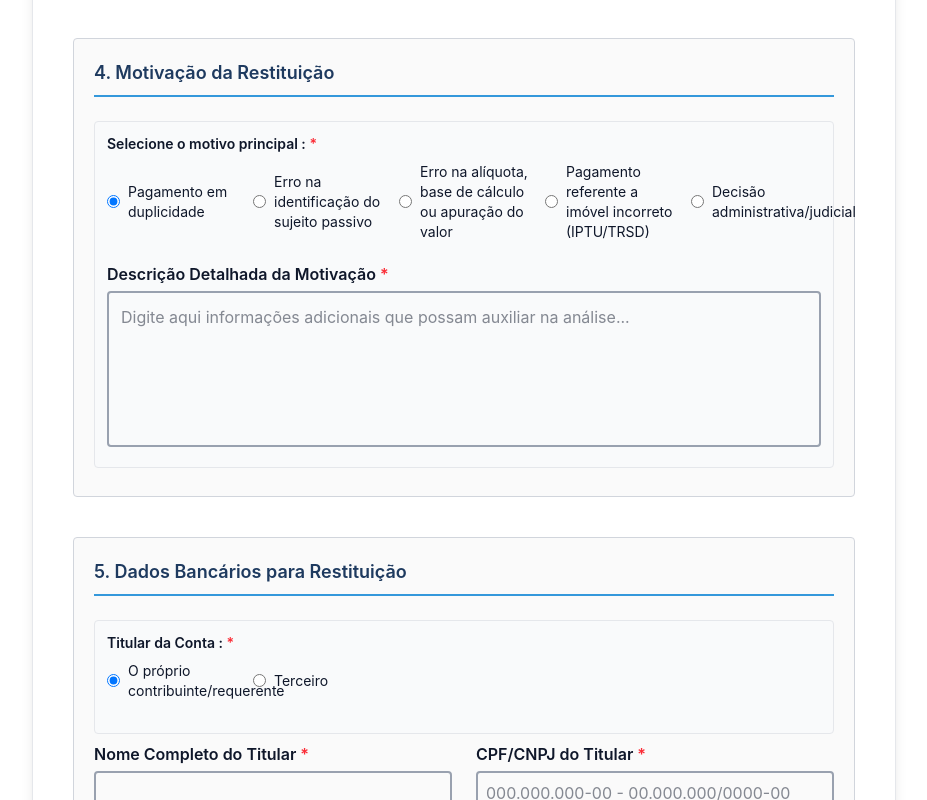
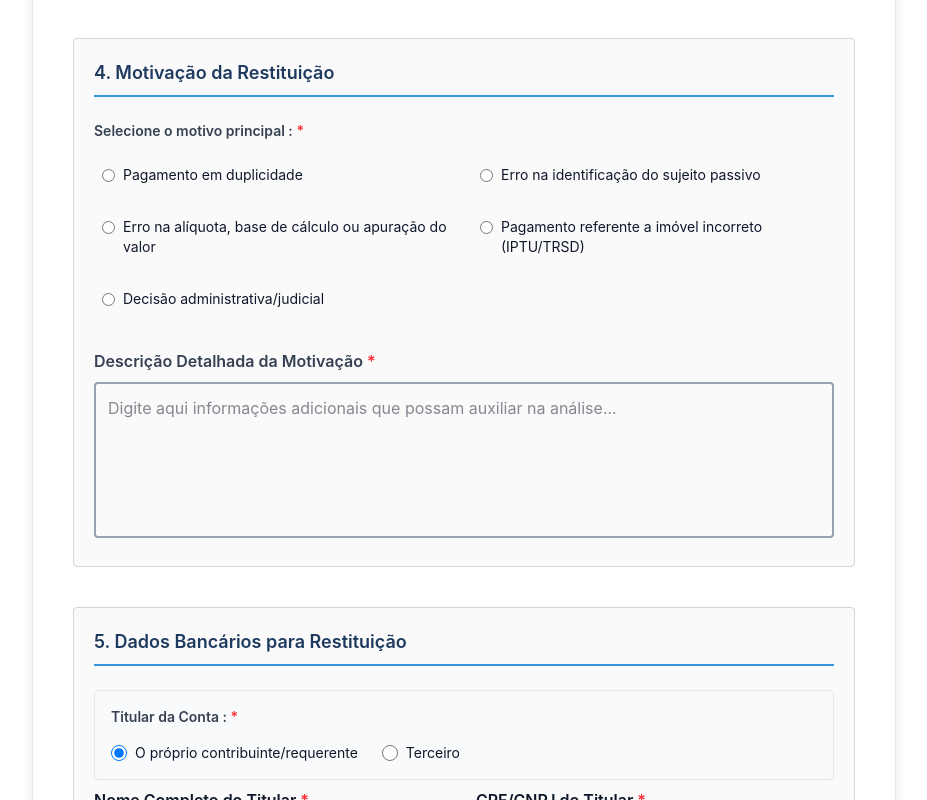
Before and after one commit to RomuloMaltez/form-restituicao, a Next.js app: page / in a window 1280 px wide. Shown: the part 1880-2680 px from the top of the page, without its empty margins (176-1103 px from the left). Built offline with nearby package versions, Linux system fonts and the light colour scheme.

Commit message:
style: refactor the radio bottoms style

```diff
--- a/src/components/Formulario/formDadosBancarios.tsx
+++ b/src/components/Formulario/formDadosBancarios.tsx
@@ -14,32 +14,37 @@ export default function FormDadosBancarios() {
         5. Dados Bancários para Restituição
       </h3>
 
-      <div className="grid grid-cols-1 md:grid-cols-2 gap-x-6 gap-y-4">
-        <div className="col-span-full bg-gray-50 p-3 rounded border border-gray-200 mb-2">
-          <p className="font-semibold text-sm mb-2">
+      <div className="col-span-full bg-gray-50 p-4 rounded border border-gray-200 mb-2">
+        <p className="font-semibold text-sm mb-4 text-gray-700">
           Titular da Conta : <span className="text-red-500">*</span>
         </p>
 
-          <div className="grid grid-cols-1 sm:grid-cols-2 md:grid-cols-3 lg:grid-cols-5 gap-4 mb-5">
-            <label className="flex items-center gap-2 text-sm cursor-pointer">
+        {/* Usamos flex para que os itens fiquem próximos, mudando para grid em telas pequenas */}
+        <div className="flex flex-wrap gap-6">
+          <label className="flex items-center gap-2 text-sm cursor-pointer group">
             <input
               type="radio"
               value="O próprio contribuinte/requerente"
               {...register("titular_da_conta")}
+              className="h-4 w-4 border-gray-300 text-[#3498db] focus:ring-[#3498db]"
               defaultChecked
-              />{" "}
+            />
+            <span className="group-hover:text-blue-600 transition-colors">
               O próprio contribuinte/requerente
+            </span>
           </label>
 
-            <label className="flex items-center gap-2 text-sm cursor-pointer">
+          <label className="flex items-center gap-2 text-sm cursor-pointer group">
             <input
               type="radio"
               value="Terceiro"
               {...register("titular_da_conta")}
-              />{" "}
+              className="h-4 w-4 border-gray-300 text-[#3498db] focus:ring-[#3498db]"
+            />
+            <span className="group-hover:text-blue-600 transition-colors">
               Terceiro
+            </span>
           </label>
-          </div>
         </div>
       </div>
 
--- a/src/components/Formulario/formMotivacao.tsx
+++ b/src/components/Formulario/formMotivacao.tsx
@@ -13,62 +13,64 @@ export default function FormMotivacao() {
         4. Motivação da Restituição
       </h3>
 
-      <div className="grid grid-cols-1 md:grid-cols-2 gap-x-6 gap-y-4">
-        <div className="col-span-full bg-gray-50 p-3 rounded border border-gray-200 mb-2">
-          <p className="font-semibold text-sm mb-2">
-            Selecione o motivo principal :{" "}
-            <span className="text-red-500">*</span>
+      <p className="font-semibold text-sm mb-4 text-gray-700">
+        Selecione o motivo principal : <span className="text-red-500">*</span>
       </p>
 
-          <div className="grid grid-cols-1 sm:grid-cols-2 md:grid-cols-3 lg:grid-cols-5 gap-4 mb-5">
-            <label className="flex items-center gap-2 text-sm cursor-pointer">
+      <div className="grid grid-cols-1 md:grid-cols-2 gap-4 mb-8">
+        <label className="flex items-start gap-2 text-sm cursor-pointer p-2 hover:bg-gray-100 rounded transition">
           <input
             type="radio"
+            className="mt-1"
             value="Pagamento em duplicidade"
             {...register("motivo_principal")}
-                defaultChecked
-              />{" "}
-              Pagamento em duplicidade
+          />
+          <span>Pagamento em duplicidade</span>
         </label>
 
-            <label className="flex items-center gap-2 text-sm cursor-pointer">
+        <label className="flex items-start gap-2 text-sm cursor-pointer p-2 hover:bg-gray-100 rounded transition">
           <input
             type="radio"
+            className="mt-1"
             value="Erro na identificação do sujeito passivo"
             {...register("motivo_principal")}
-              />{" "}
-              Erro na identificação do sujeito passivo
+          />
+          <span>Erro na identificação do sujeito passivo</span>
         </label>
 
-            <label className="flex items-center gap-2 text-sm cursor-pointer">
+        <label className="flex items-start gap-2 text-sm cursor-pointer p-2 hover:bg-gray-100 rounded transition">
           <input
             type="radio"
+            className="mt-1"
             value="Erro na alíquota, base de cálculo ou apuração do valor"
             {...register("motivo_principal")}
-              />{" "}
-              Erro na alíquota, base de cálculo ou apuração do valor
+          />
+          <span>Erro na alíquota, base de cálculo ou apuração do valor</span>
         </label>
 
-            <label className="flex items-center gap-2 text-sm cursor-pointer">
+        <label className="flex items-start gap-2 text-sm cursor-pointer p-2 hover:bg-gray-100 rounded transition">
           <input
             type="radio"
+            className="mt-1"
             value="Pagamento referente a imóvel incorreto (IPTU/TRSD)"
             {...register("motivo_principal")}
-              />{" "}
-              Pagamento referente a imóvel incorreto (IPTU/TRSD)
+          />
+          <span>Pagamento referente a imóvel incorreto (IPTU/TRSD)</span>
         </label>
 
-            <label className="flex items-center gap-2 text-sm cursor-pointer">
+        <label className="flex items-start gap-2 text-sm cursor-pointer p-2 hover:bg-gray-100 rounded transition">
           <input
             type="radio"
+            className="mt-1"
             value="Decisão administrativa/judicial"
             {...register("motivo_principal")}
-              />{" "}
-              Decisão administrativa/judicial
+          />
+          <span>Decisão administrativa/judicial</span>
         </label>
       </div>
 
-          <label className="block font-semibold mb-1">
+      <div className="w-full mt-4">
+        <label className="block font-semibold mb-2 text-gray-700">
           Descrição Detalhada da Motivação{" "}
           <span className="text-red-500">*</span>
         </label>
@@ -77,9 +79,7 @@ export default function FormMotivacao() {
           {...register("descicao_da_motivacao")}
           rows={5}
           className={`w-full border-2 rounded p-3 resize-none ${
-              errors.descicao_da_motivacao
-                ? "border-red-500"
-                : "border-gray-400"
+            errors.descicao_da_motivacao ? "border-red-500" : "border-gray-400"
           }`}
           placeholder="Digite aqui informações adicionais que possam auxiliar na análise..."
         />
@@ -90,7 +90,6 @@ export default function FormMotivacao() {
           </p>
         )}
       </div>
-      </div>
     </section>
   );
 }
```
Lines whose indentation alone changed are shown as unchanged.
